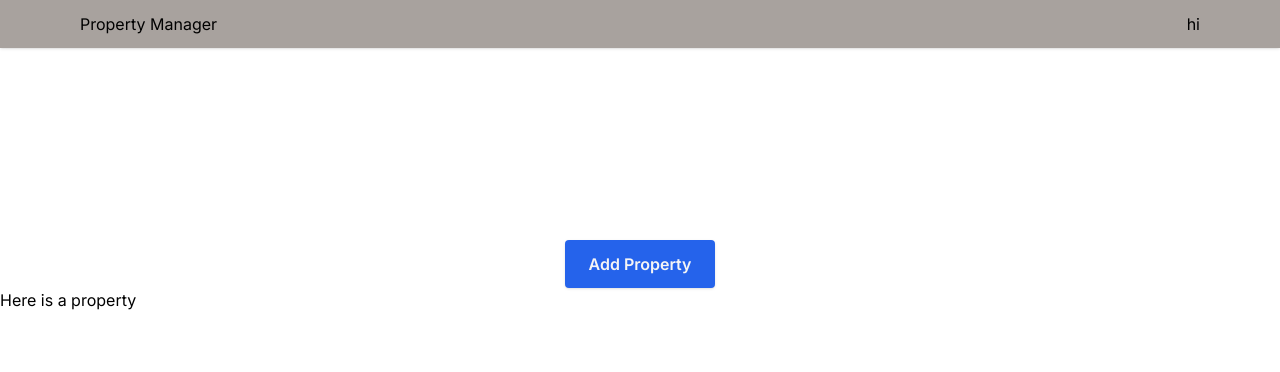
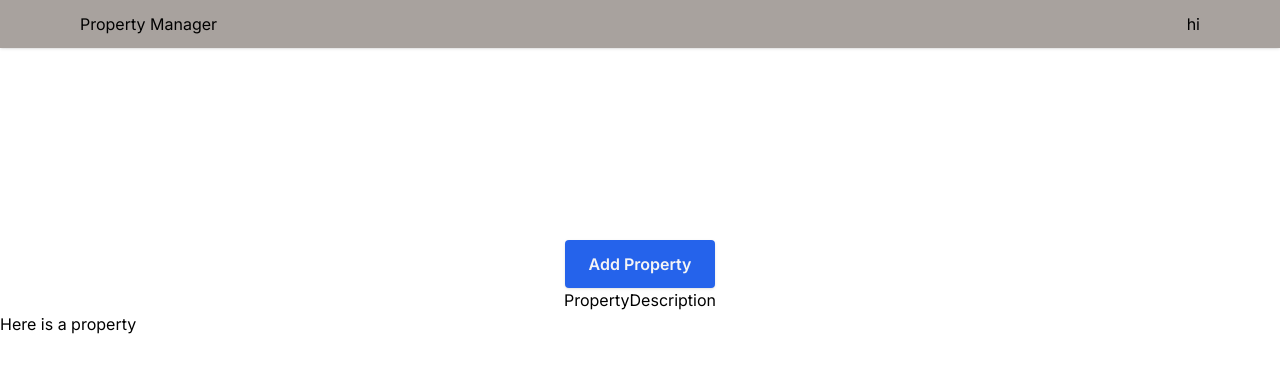
Before and after one commit to Dsackler/property-manager, a Next.js app: page / in a window 1280 px wide. Both pictures are taken after a click on the button "Add Property". Shown: the top 372 px of the page. Built offline with nearby package versions, Linux system fonts and the light colour scheme.

Commit message:
Added Proprty description and add property pop up

```diff
--- a/components/AddProperty.tsx
+++ b/components/AddProperty.tsx
@@ -1,11 +1,22 @@
-import React from 'react';
+'use client';
+import Link from 'next/link';
+import React, { useState } from 'react';
+import { PropertyDescription } from './PropertyDescription';
 
 const AddProperty = () => {
+  const [createProperty, setCreateProperty] = useState(false);
+
   return (
     <div className='flex flex-col justify-center items-center mt-40'>
-      <button className='font-semibold rounded shadow px-6 py-3 mt-20 bg-blue-600 text-neutral-100 hover:bg-blue-700'>
+      <button
+        onClick={(e) => {
+          setCreateProperty(true);
+        }}
+        className='font-semibold rounded shadow px-6 py-3 mt-20 bg-blue-600 text-neutral-100 hover:bg-blue-700'
+      >
         Add Property
       </button>
+      <div>{createProperty && <PropertyDescription />}</div>
     </div>
   );
 };
--- a/components/NavBar.tsx
+++ b/components/NavBar.tsx
@@ -1,5 +1,5 @@
 import Link from 'next/link';
-import React from 'react';
+import React, { useState } from 'react';
 
 export const NavBar = () => {
   return (
--- /dev/null
+++ b/components/PropertyDescription.tsx
@@ -0,0 +1,5 @@
+import React from 'react';
+
+export const PropertyDescription = () => {
+  return <div>PropertyDescription</div>;
+};
```
